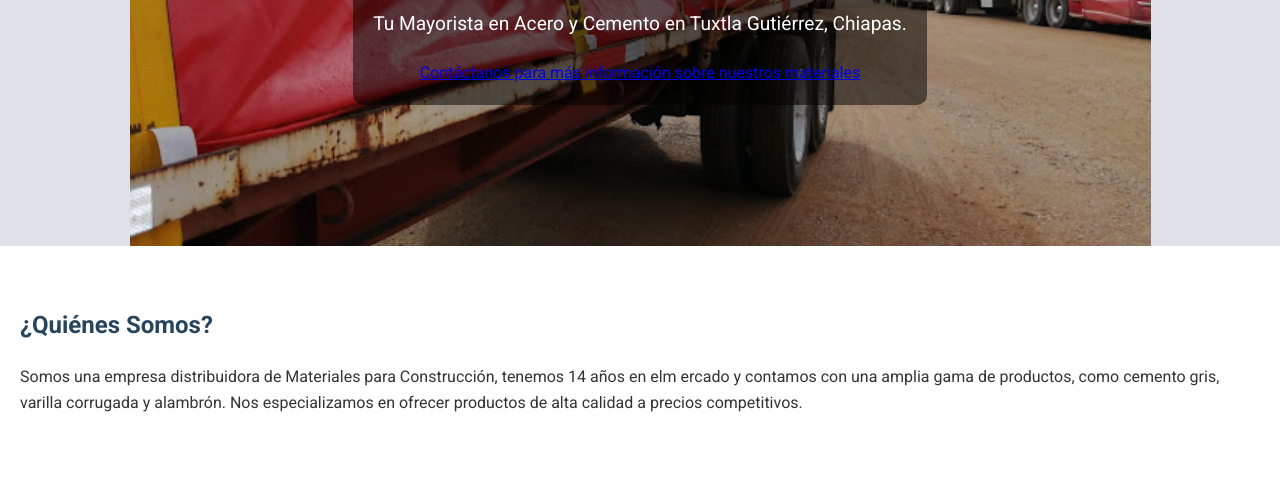
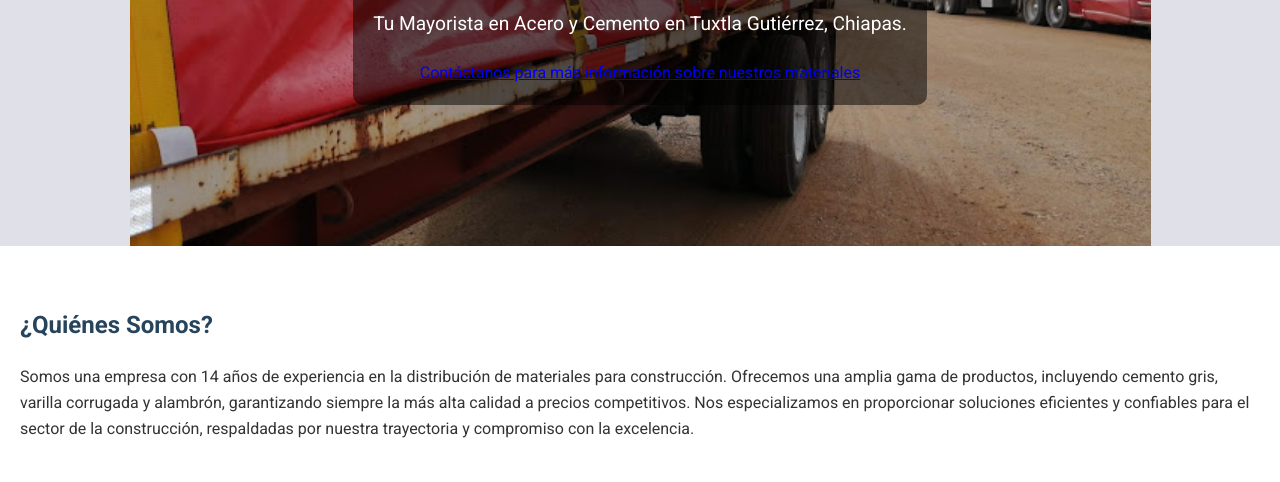
Before and after one commit to ruldiaz/abamat, a website: page frontend/src/index.html in a window 1280 px wide. Shown: the part 470-952 px from the top of the page. Drawn offline with Linux system fonts and the light colour scheme.

Commit message:
update quienes somos

```diff
--- a/frontend/src/index.html
+++ b/frontend/src/index.html
@@ -51,7 +51,7 @@
 
       <section id="about" class="about-us">
         <h2>¿Quiénes Somos?</h2>
-        <p>Somos una empresa distribuidora de Materiales para Construcción, tenemos 14 años en elm ercado y contamos con una amplia gama de productos, como cemento gris, varilla corrugada y alambrón. Nos especializamos en ofrecer productos de alta calidad a precios competitivos.</p>
+        <p>Somos una empresa con 14 años de experiencia en la distribución de materiales para construcción. Ofrecemos una amplia gama de productos, incluyendo cemento gris, varilla corrugada y alambrón, garantizando siempre la más alta calidad a precios competitivos. Nos especializamos en proporcionar soluciones eficientes y confiables para el sector de la construcción, respaldadas por nuestra trayectoria y compromiso con la excelencia.</p>
       </section>
 
       <section id="products" class="products">
```
